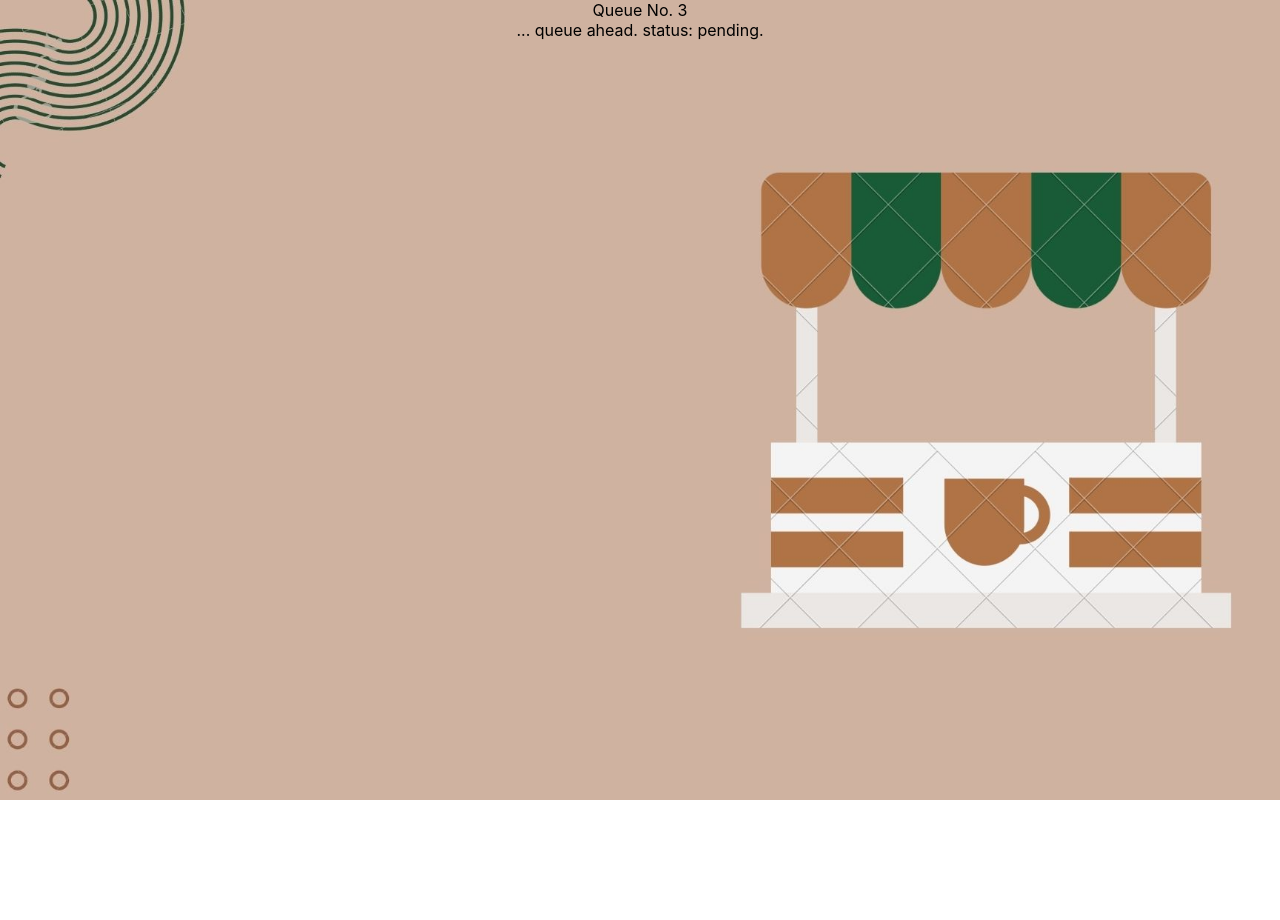
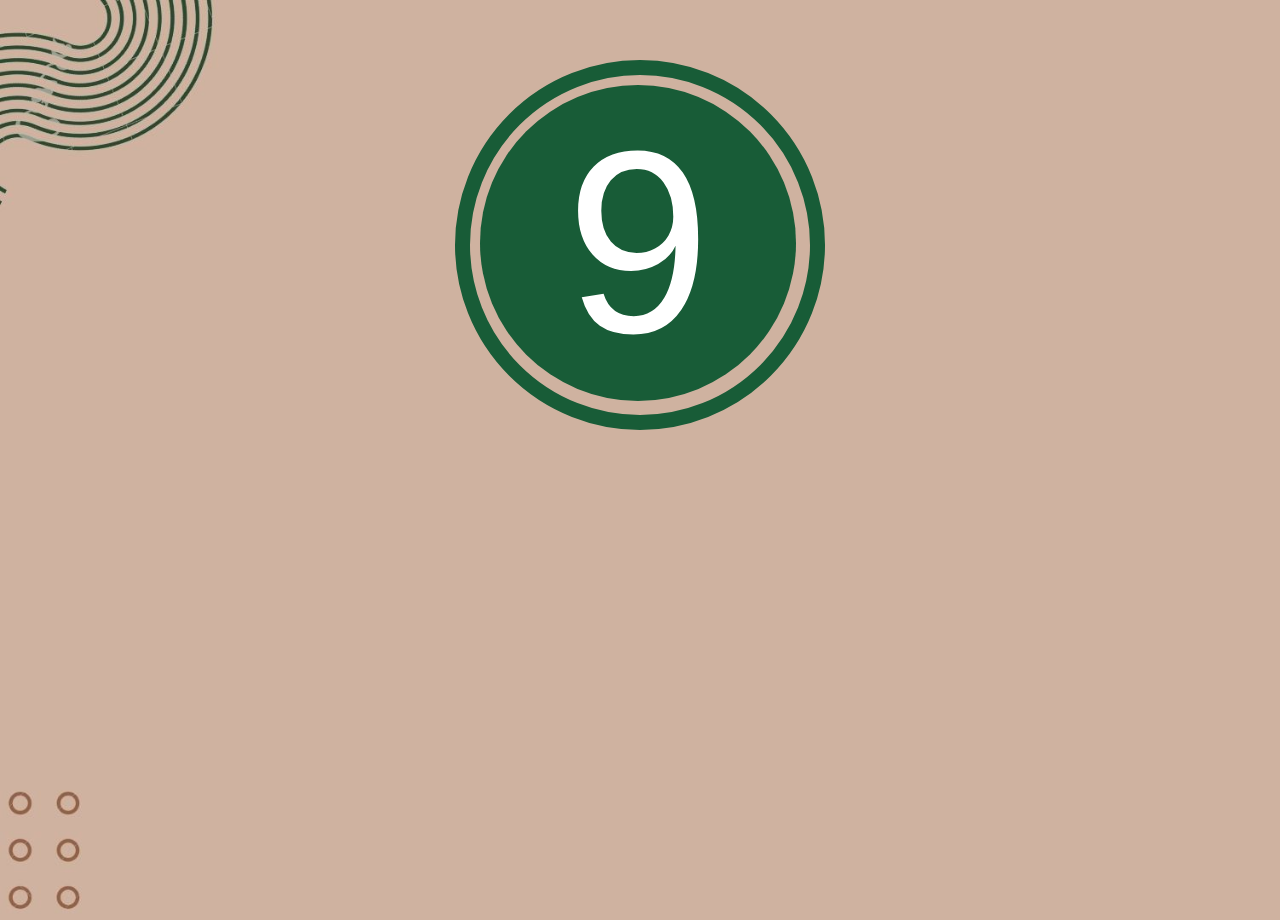
Before and after one commit to patkamon/exceed-coffee-front, a React (Create React App) app: page /queue in a window 1280 px wide. Before the commit the page ends 800 px from the top, so only its background shows below. Built offline with nearby package versions, Linux system fonts and the light colour scheme.

Commit message:
add queue ui

```diff
--- a/src/pages/Home.js
+++ b/src/pages/Home.js
@@ -51,7 +51,7 @@ const Home = () => {
         <div className='wall'></div>
 
         <div className='button'>
-        <a href="#" className="cta">
+          <a href="/form" className="cta">
             <span>Click me</span>
             <svg width="13px" height="10px" viewBox="0 0 13 10">
               <path d="M1,5 L11,5"></path>
--- a/src/pages/Login.js
+++ b/src/pages/Login.js
@@ -11,12 +11,10 @@ const Login = () => {
     function handleSubmit(e) {
         e.preventDefault()
         const data = getObjForm(e.target)
-        console.log(data)
 
         // wating for backend
         adminLogin(data)
       .then((data) => {
-        console.log(data)
         setAdminInfo(data.access_token)
       })
     }
--- a/src/pages/Queue.js
+++ b/src/pages/Queue.js
@@ -1,6 +1,8 @@
 import axios from 'axios'
 import React, { useEffect, useState } from 'react'
 import { useAuth } from '../contexts/AuthProvider'
+
+import './style/Queue.css'
 
 const Queue = () => {
 
@@ -29,12 +31,20 @@ useEffect(() => {
 
 
   return (
-    <div>Queue
+    <div className='queue'>
 
 
-      No. 3 { queue[0] } <br/>
+
+
+    <div className='container'>
+      <div className='circle-container'>
+        <div class="numberCircle">9</div>
+     </div>
+
+           {/* No. 3 { queue[0] } <br/>
       ... queue ahead.
-      status: pending.
+      status: pending. */}
+    </div>
 
 
 
--- /dev/null
+++ b/src/pages/style/Queue.css
@@ -0,0 +1,39 @@
+.queue {
+  background-image: url("./img/background-2.jpeg");
+  background-repeat: no-repeat;
+  background-size: cover;
+  background-attachment: fixed;
+  display: flex;
+}
+
+.queue .container {
+  margin: 60px auto;
+  width: 800px;
+  height: 800px;
+  /* background-color: white; */
+}
+
+.circle-container {
+  margin: auto;
+  width: 340px;
+  height: 340px;
+  border-radius: 50%;
+  border: 15px solid #185c37;
+  position: relative;
+}
+
+.numberCircle {
+  position: absolute;
+  top: 3%;
+  left: 3%;
+  border-radius: 50%;
+  width: 300px;
+  height: 300px;
+  padding: 8px;
+
+  background: #185c37;
+  color: white;
+  text-align: center;
+
+  font: 260px Arial, sans-serif;
+}
--- a/src/service/auth.js
+++ b/src/service/auth.js
@@ -6,7 +6,6 @@ export async function adminLogin(obj) {
   for (var key in obj) {
          if (obj.hasOwnProperty(key)) {
                data.push(encodeURIComponent(key) + "=" + encodeURIComponent(obj[key]))
-               console.log(key + " -> " + obj[key]);
      }
     }
   data= data.join("&");
```
Also changed, not shown: src/pages/style/img/background-2.jpeg (added). Lines whose indentation alone changed are shown as unchanged.
